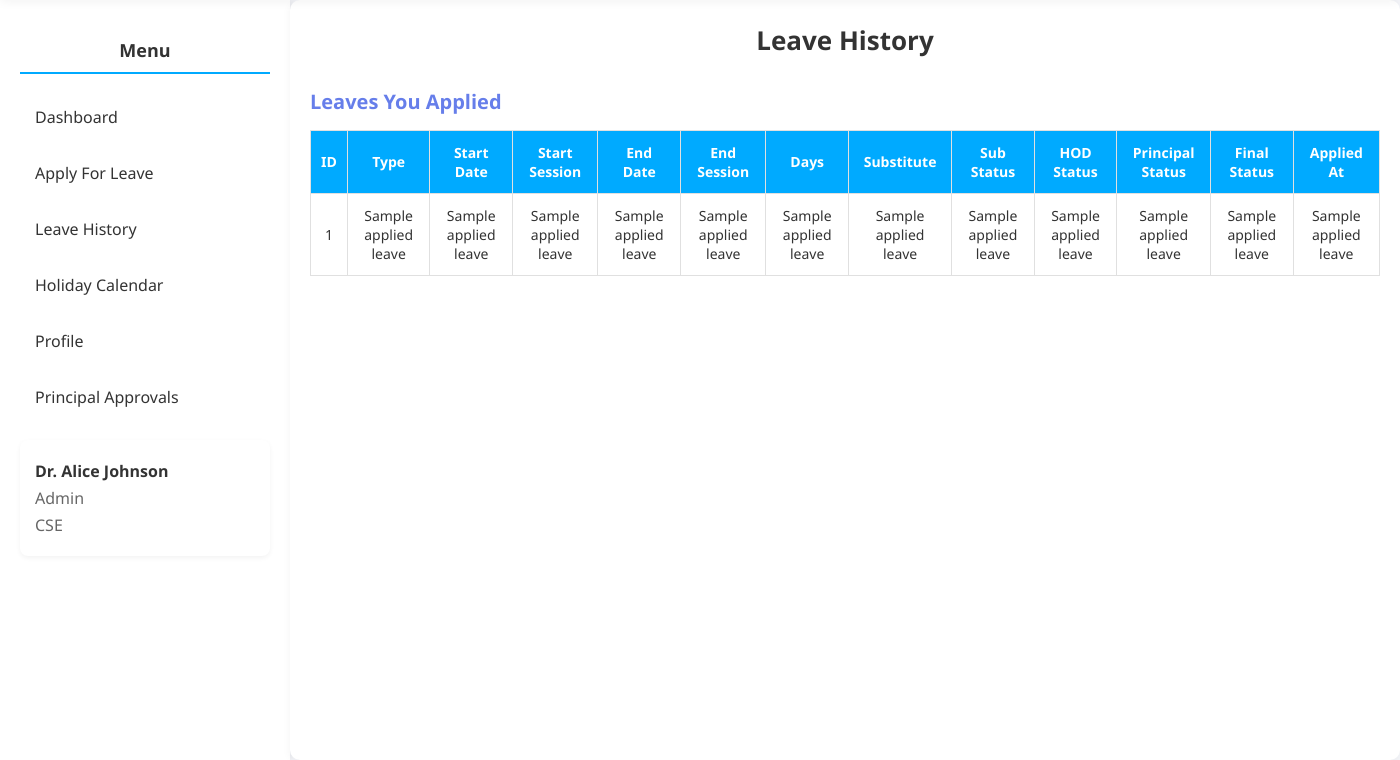
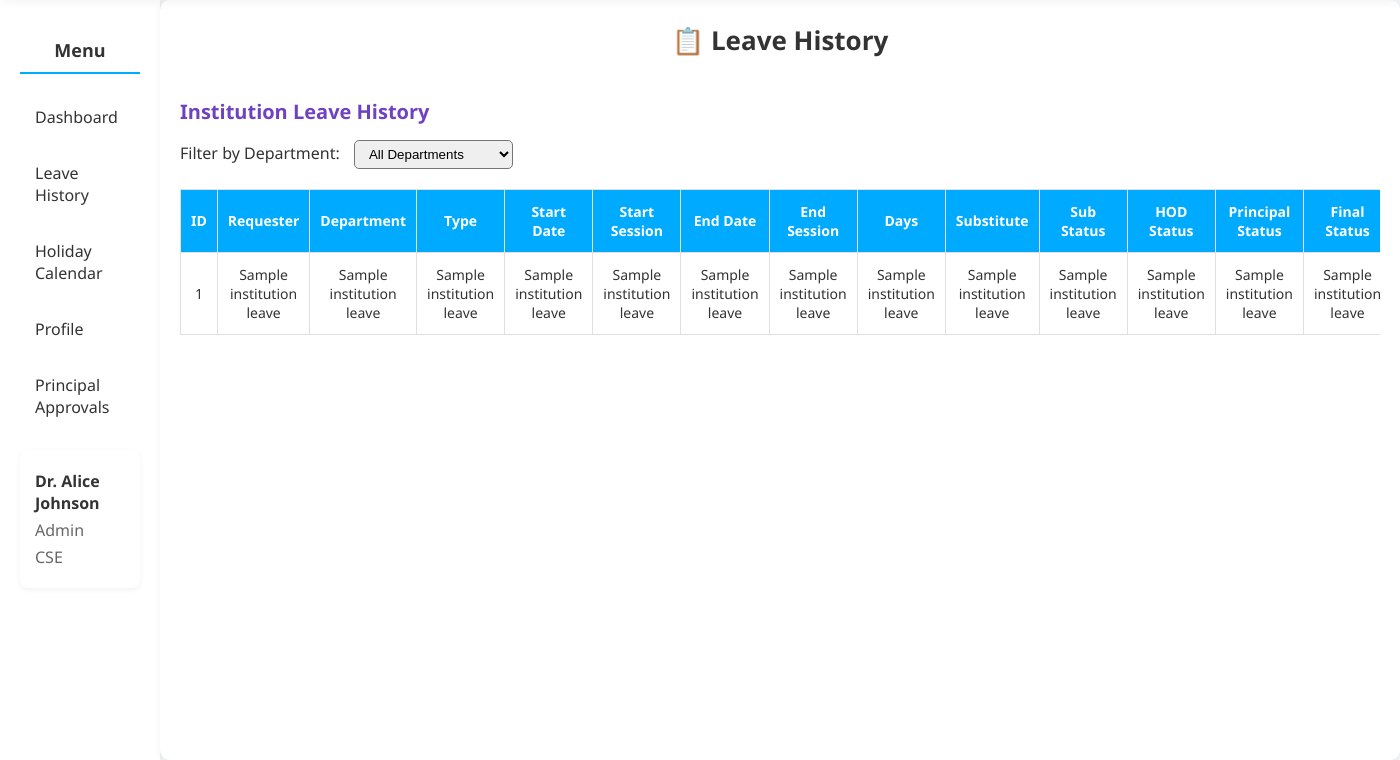
Before and after one commit to keerthivasan91/CIT-leave-management-prototype, a Flask app: template templates/leave_history.html in a window 1400 px wide. Shown: the part 71-831 px from the top of the page. Run offline with Flask 3, Linux system fonts and the light colour scheme; a user stored in the database is signed in; tables that the repository leaves empty hold one stand-in row (values such as "Sample post"); the template is opened without the code that fills it: most values are stand-ins (such as "Sample title", 1, 10 or a date in 2020); some libraries are stand-ins or nearby versions.

Commit message:
Refactor leave application and history templates: update role checks for visibility, enhance leave history display with new sections for HOD and Admin, and improve styling for better user experience.

```diff
--- a/templates/apply_leave.html
+++ b/templates/apply_leave.html
@@ -41,7 +41,7 @@
 
             <label>Reason</label>
             <textarea name="reason" placeholder="Enter reason for leave" required></textarea>
-            {% if session.user != staff and session.user.role != principal %}
+            {% if session.role != 'staff' and session.role != 'admin' %}
 
             <label>Alternate Arrangements Made</label>
             <textarea name="alternate" placeholder="Mention alternate arrangements" required></textarea>
--- a/templates/base.html
+++ b/templates/base.html
@@ -28,20 +28,22 @@
       <h3 style="text-align: center;">  Menu</h3>
       <ul>
         {% block sidebar_menu %}
-        <li><a href="/home">Dashboard</a></li>
-        <li><a href="/apply">Apply For Leave</a></li>
-        <li><a href="/leave_history">Leave History</a></li>
+        <li><a href="{{ url_for('home') }}" class="{% if active_page == 'home' %}active{% endif %}">Dashboard</a></li>
+        {% if session.role != 'admin' %}
+        <li><a href="/apply" class="{% if active_page == 'apply' %}active{% endif %}">Apply For Leave</a></li>
+        {% endif %}
+        <li><a href="/leave_history" class="{% if active_page == 'leave_history' %}active{% endif %}">Leave History</a></li>
         {% if session.role != 'staff' and session.role != 'admin' %}
-        <li><a href="/substitute_requests">Substitute Requests</a></li>
+        <li><a href="/substitute_requests" class="{% if active_page == 'substitute_requests' %}active{% endif %}">Substitute Requests</a></li>
         {% endif %}
-        <li><a href="/holiday_calendar">Holiday Calendar</a></li>
-        <li><a href="/profile">Profile</a></li>
+        <li><a href="/holiday_calendar" class="{% if active_page == 'holiday_calendar' %}active{% endif %}">Holiday Calendar</a></li>
+        <li><a href="/profile" class="{% if active_page == 'profile' %}active{% endif %}">Profile</a></li>
         {% if session.role == 'hod' %}
-        <li><a href="/hod">HOD Approvals</a></li>
-        <li><a href="/hod/leave_balance">Leave Balance</a></li>
+        <li><a href="/hod" class="{% if active_page == 'hod' %}active{% endif %}">HOD Approvals</a></li>
+        <li><a href="/hod/leave_balance" class="{% if active_page == 'leave_balance' %}active{% endif %}">Leave Balance</a></li>
         {% endif %}
         {% if session.role == 'admin' %}
-        <li><a href="/admin">Principal Approvals</a></li>
+        <li><a href="/admin" class="{% if active_page == 'admin' %}active{% endif %}">Principal Approvals</a></li>
         {% endif %}
         {% endblock %}
       </ul>
--- a/templates/leave_history.html
+++ b/templates/leave_history.html
@@ -4,9 +4,10 @@
 
 {% block content %}
 <div class="history-container">
-  <h2>Leave History</h2>
+  <h2>📋 Leave History</h2>
 
   <!-- Section 1: Leaves Applied by the User -->
+   {% if session.get('role') != 'admin' %}
   <h3 style="margin-top: 30px; color:#667eea;">Leaves You Applied</h3>
   {% if applied_leaves %}
     <div class="table-wrapper">
@@ -54,8 +55,10 @@
       <p>No leave records found for leaves you applied.</p>
     </div>
   {% endif %}
-  {% if session.user != staff and session.user.role != principal %}
-  <!-- Section 2: Leaves Assigned as Substitute -->
+  {% endif %}
+
+  <!-- Section 2: Substitute Requests Assigned to You -->
+  {% if session.get('role') != 'staff' and session.get('role') != 'admin' %}
   <h3 style="margin-top: 40px; color:#28a745;">Substitute Requests Assigned to You</h3>
   {% if substitute_requests %}
     <div class="table-wrapper">
@@ -93,7 +96,127 @@
       <p>No substitute requests assigned to you.</p>
     </div>
   {% endif %}
-</div>
+  {% endif %}
+
+  <!-- Section 3: HOD - Department Leave History -->
+  {% if session.get('role') == 'hod' %}
+    <h3 style="margin-top: 40px; color:#667eea;">Department Leave History</h3>
+    {% if department_leaves %}
+      <div class="table-wrapper">
+        <table class="history-table">
+          <thead>
+            <tr>
+              <th>ID</th>
+              <th>Type</th>
+              <th>Start Date</th>
+              <th>Start Session</th>
+              <th>End Date</th>
+              <th>End Session</th>
+              <th>Days</th>
+              <th>Substitute</th>
+              <th>Sub Status</th>
+              <th>HOD Status</th>
+              <th>Principal Status</th>
+              <th>Final Status</th>
+              <th>Applied At</th>
+            </tr>
+          </thead>
+          <tbody>
+            {% for l in department_leaves %}
+              <tr>
+                <td>{{ l[0] }}</td>
+                <td>{{ l[1] }}</td>
+                <td>{{ l[2] or '' }}</td>
+                <td>{{ l[3] or '' }}</td>
+                <td>{{ l[4] or '' }}</td>
+                <td>{{ l[5] or '' }}</td>
+                <td>{{ l[7] }}</td>
+                <td>{{ l[14] or 'None' }}</td>
+                <td>{{ l[9] }}</td>
+                <td>{{ l[10] }}</td>
+                <td>{{ l[11] }}</td>
+                <td>{{ l[12] }}</td>
+                <td>{{ l[13] }}</td>
+              </tr>
+            {% endfor %}
+          </tbody>
+        </table>
+      </div>
+    {% else %}
+      <div class="no-records">
+        <p>No leave records found for your department.</p>
+      </div>
+    {% endif %}
+  {% endif %}
+
+  <!-- Section 4: Principal/Admin - Institution Leave History -->
+  {% if session.get('role') == 'admin' %}
+  <h3 style="margin-top: 40px; color:#6f42c1;">Institution Leave History</h3>
+
+  <form method="get" style="margin-bottom: 20px;">
+    <label for="department_filter" style="font-weight: 500;">Filter by Department:</label>
+    <select name="department" id="department_filter" onchange="this.form.submit()"
+            style="padding: 5px 10px; margin-left: 10px; border-radius: 5px;">
+      <option value="">All Departments</option>
+      {% for d in departments %}
+        <option value="{{ d }}" {% if selected_department == d %}selected{% endif %}>{{ d }}</option>
+      {% endfor %}
+    </select>
+  </form>
+
+  {% if institution_leaves %}
+    <!-- Responsive scrollable table wrapper -->
+    <div class="table-wrapper" style="overflow-x: auto; max-width: 100%;">
+      <table class="history-table" style="min-width: 1000px;">
+        <thead>
+          <tr>
+            <th>ID</th>
+            <th>Requester</th>
+            <th>Department</th>
+            <th>Type</th>
+            <th>Start Date</th>
+            <th>Start Session</th>
+            <th>End Date</th>
+            <th>End Session</th>
+            <th>Days</th>
+            <th>Substitute</th>
+            <th>Sub Status</th>
+            <th>HOD Status</th>
+            <th>Principal Status</th>
+            <th>Final Status</th>
+            <th>Applied At</th>
+          </tr>
+        </thead>
+        <tbody>
+          {% for l in institution_leaves %}
+            <tr>
+              <td>{{ l[0] }}</td>
+              <td>{{ l[14] }}</td>
+              <td>{{ l[15] }}</td>
+              <td>{{ l[1] }}</td>
+              <td>{{ l[2] or '' }}</td>
+              <td>{{ l[3] or '' }}</td>
+              <td>{{ l[4] or '' }}</td>
+              <td>{{ l[5] or '' }}</td>
+              <td>{{ l[6] }}</td>
+              <td>{{ l[16] or 'None' }}</td>
+              <td>{{ l[9] }}</td>
+              <td>{{ l[10] }}</td>
+              <td>{{ l[11] }}</td>
+              <td>{{ l[12] }}</td>
+              <td>{{ l[13] }}</td>
+            </tr>
+          {% endfor %}
+        </tbody>
+      </table>
+    </div>
+  {% else %}
+    <div class="no-records">
+      <p>No leave records found for the institution.</p>
+    </div>
+  {% endif %}
 {% endif %}
 
+
+</div>
 {% endblock %}
```
